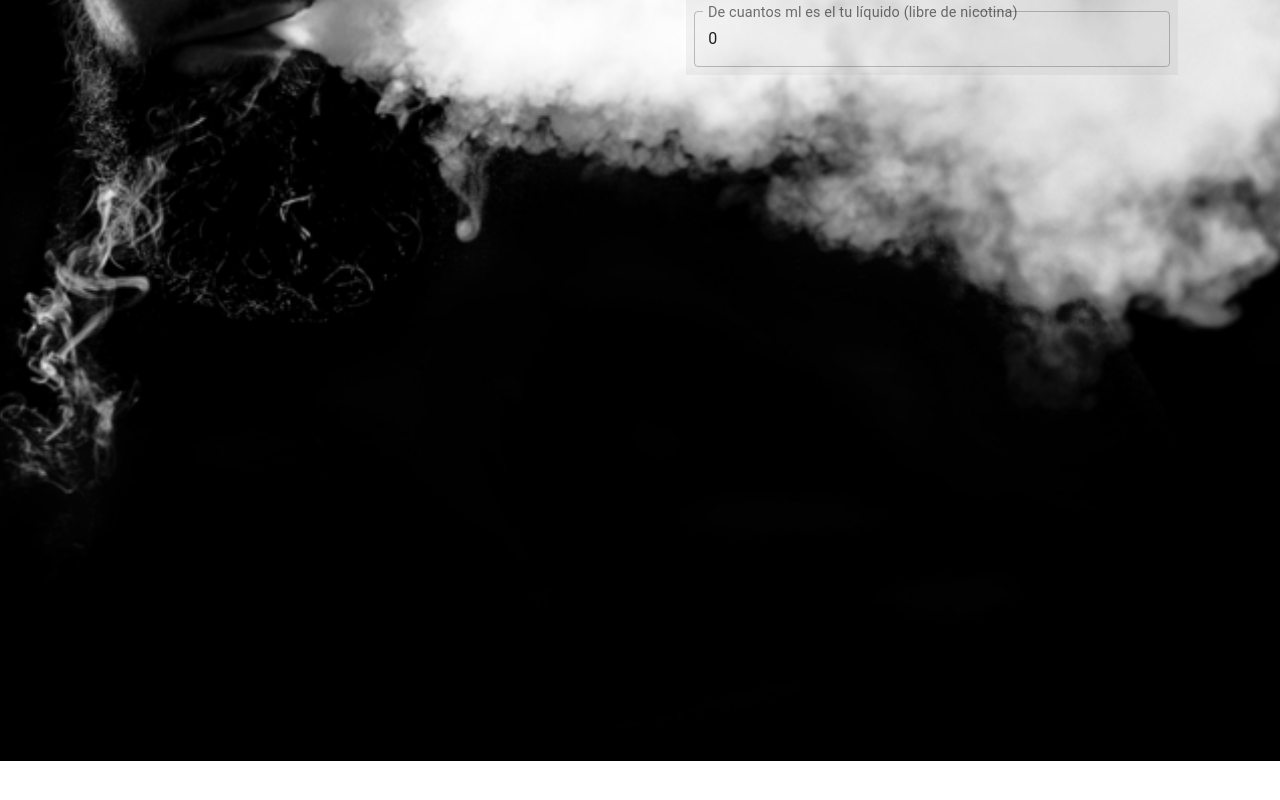
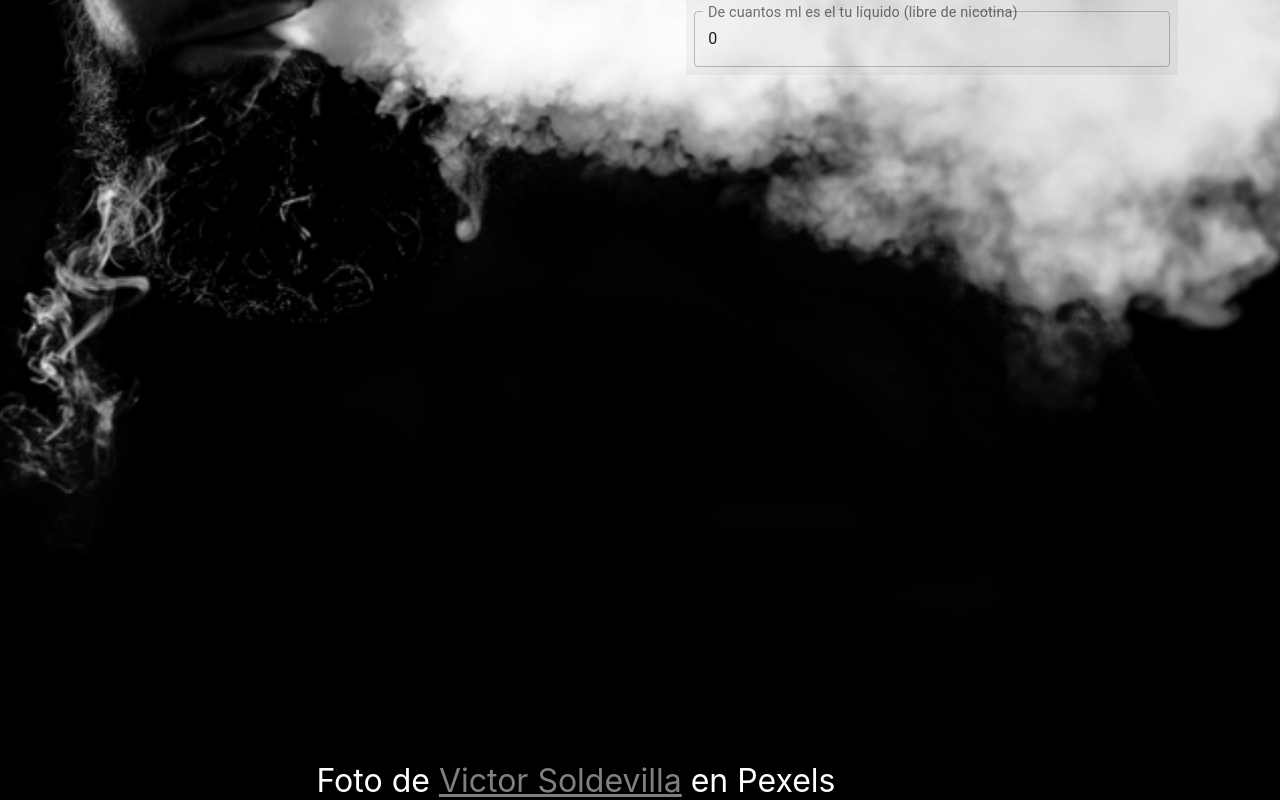
Before and after one commit to carlosloureda/nicokit-calculator, a React (Create React App) app: page / in a window 1280 px wide. Shown: the part 687-1487 px from the top of the page. Before the commit the page ends 1448 px from the top, so only its background shows below. Built offline with nearby package versions, Linux system fonts and the light colour scheme.

Commit message:
feat: Añadidos agradecimientos al creador de la foto

```diff
--- a/src/components/NicotineCalculator.js
+++ b/src/components/NicotineCalculator.js
@@ -126,6 +126,7 @@ const NicotineCalculator = ({ params }) => {
   };
 
   return (
+    <>
       <div className={classes.container}>
         <form className={classes.formContainer} noValidate autoComplete="off">
           <h1>Calcula tus mezclas de nicotina</h1>
@@ -269,6 +270,25 @@ const NicotineCalculator = ({ params }) => {
           )}
         </form>
       </div>
+      <div
+        style={{
+          paddingRight: "4em",
+          backgroundColor: "black",
+          color: "white",
+          fontSize: "2em",
+          textAlign: "center"
+        }}
+      >
+        Foto de{" "}
+        <a
+          style={{ color: "grey" }}
+          href="https://www.pexels.com/es-es/@victor-soldevilla-296093?utm_content=attributionCopyText&utm_medium=referral&utm_source=pexels"
+        >
+          Victor Soldevilla
+        </a>{" "}
+        en Pexels
+      </div>
+    </>
   );
 };
 
@@ -377,6 +397,3 @@ const useStyles = makeStyles(theme => ({
 }));
 
 export default NicotineCalculator;
-
-// Foto de Victor Soldevilla en Pexels,
-// https://www.pexels.com/es-es/@victor-soldevilla-296093?utm_content=attributionCopyText&utm_medium=referral&utm_source=pexels
```
Lines whose indentation alone changed are shown as unchanged.
